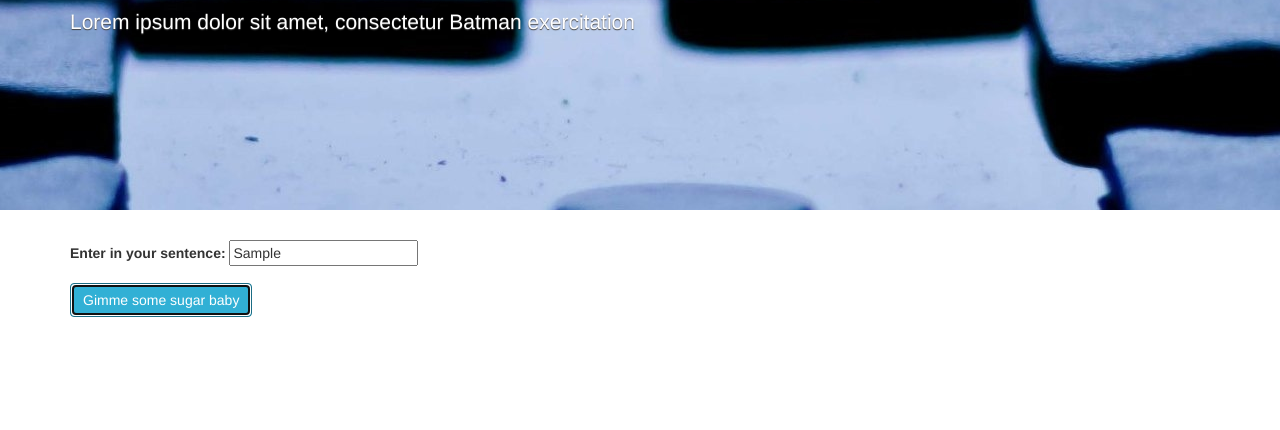
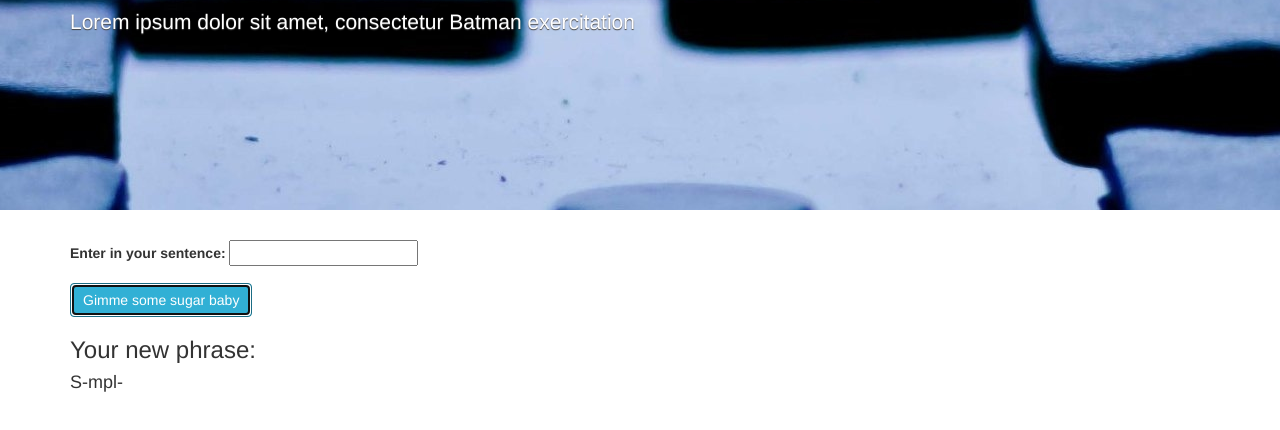
Before and after one commit to RonandoL/Word-Puzzle-jQuery, a plain HTML site: page index.html in a window 1280 px wide. Both pictures are taken after typing "Sample" into the empty fields and a click on the button "Gimme some sugar baby". Shown: the part 140-570 px from the top of the page. Drawn offline with nearby package versions, Linux system fonts and the light colour scheme.

Commit message:
clear input field on submit

```diff
--- a/index.html
+++ b/index.html
@@ -24,10 +24,10 @@
         <div class="col-sm-12">
 
   <!-- Form -->
-          <form class="">
+          <form id="myForm">
             <div class="form-group">
               <label for="sentence">Enter in your sentence:</label>
-              <input class="sentence" type="text" name="sentence">
+              <input id='sentence' class="sentence" type="text" name="sentence">
             </div>
 
             <button class="btn btn-info" type="submit" name="button">Gimme some sugar baby</button>
--- a/js/scripts.js
+++ b/js/scripts.js
@@ -7,33 +7,16 @@ $(function() {
     var newSentence = sentence;  // not necessary, but I like it
 
     for (var i = 0; i < newSentence.length; i++) {
-      if (vowels.indexOf(newSentence[i]) > -1) {
-        newSentence = newSentence.replace(newSentence[i], '-');
+      if (vowels.indexOf(newSentence[i]) > -1) {  // if letter isn't equal to vowel
+        newSentence = newSentence.replace(newSentence[i], '-'); // replace letter w/dash
       }
     }
-    console.log(newSentence);
 
-    //  Nested for loops, old and klunky!
-    // Need to loop through string first, then vowels second!
-    // for (var j = 0; j < newSentence.length; j++) { // loop through string
-    //   for (var i = 0; i < vowels.length; i++) {  // loop through vowels
-    //     if (newSentence[j].indexOf(vowels[i]) !== -1) {
-    //        newSentence[j].replace(vowels[i], '-');
-    //
-    //     } else {
-    //
-    //     }
-    //
-    //   }  // for loop
-    // } // for loop
-
-
-
+    $('.results').append('<h3>Your new phrase:</h3><h4>' + newSentence + '</h4>');
+    document.getElementById('sentence').value='';  // clear input field on submit
+    // $('#sentence').value() = '';  // DOES NOT WORK
 
   });
-
-  // uses a method to replace vowels in a string with the dash symbol "-"
-  //  Hide the original string when you show the resulting word puzzle, so that another person can try and guess it.
 
 
 
```
